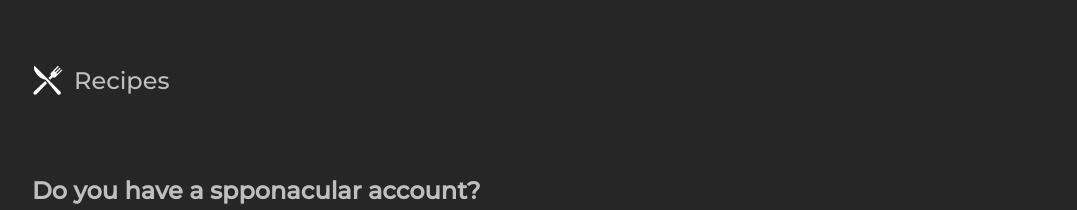
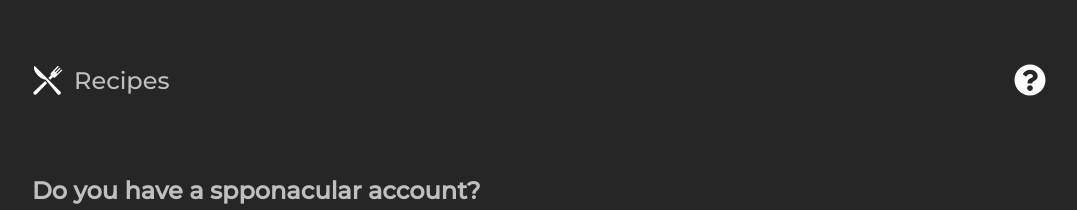
Before and after one commit to eduardo-nakamura/recipes, a React (Create React App) app: page / in a window 1280 px wide. Shown: the top 210 px of the page, without its empty margins (96-1173 px from the left). Built offline with nearby package versions, Linux system fonts and the light colour scheme.

Commit message:
about icon

```diff
--- a/src/App.js
+++ b/src/App.js
@@ -5,6 +5,7 @@ import Search from "./components/Search";
 import styled from "styled-components";
 import { Link } from "react-router-dom";
 import { GiKnifeFork } from "react-icons/gi";
+import { FaQuestionCircle } from "react-icons/fa";
 function App() {
   const check = localStorage.getItem('apiKey');
 
@@ -14,6 +15,7 @@ function App() {
         <Nav>
           <GiKnifeFork />
           <Logo to={'/'}>Recipes</Logo>
+          <FaQuestionCircle style={{position: 'absolute', right: 0}} />
         </Nav>
         {check !== null && (
           <div>
@@ -21,11 +23,8 @@ function App() {
             <Category />
           </div>
         )}
-
         <Pages />
       </BrowserRouter>
-
-
     </div>
   );
 }
@@ -41,6 +40,7 @@ const Nav = styled.div`
   display: flex;
   justify-content: flex-start;
   align-items: center;
+  position: relative;
   svg{
     font-size: 2rem;
     color:white;
```
